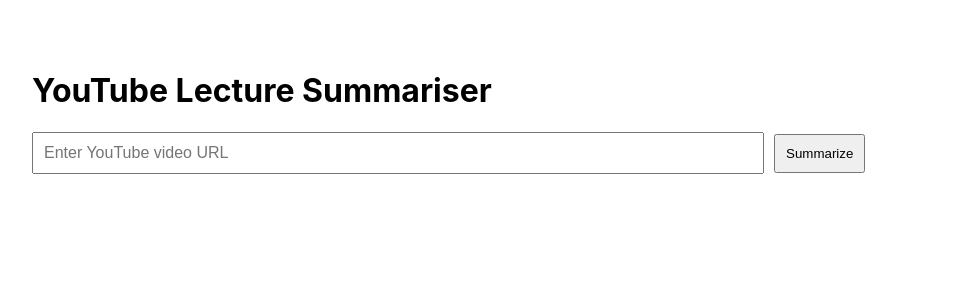
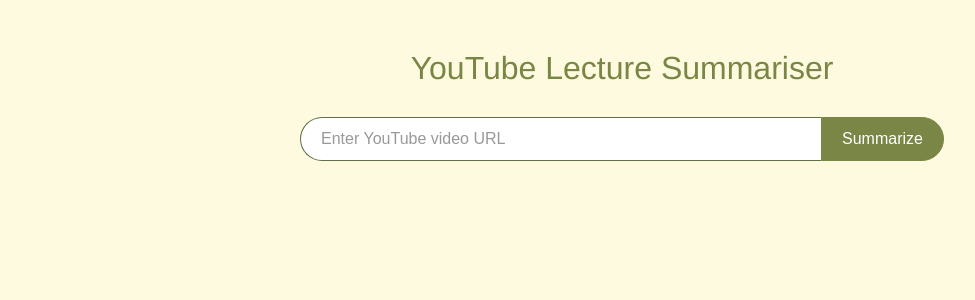
Before and after one commit to FlameBuster/yt-summarizer-frontend, a React (Create React App) app: page / in a window 1280 px wide. Shown: the top 300 px of the page, without its empty margins (18-993 px from the left). Built offline with nearby package versions, Linux system fonts and the light colour scheme.

Commit message:
Loading Bar

```diff
--- a/src/App.js
+++ b/src/App.js
@@ -1,14 +1,15 @@
 import React, { useState, useRef } from 'react';
 import axios from 'axios';
 import he from 'he';
-import LoadingBar from 'react-top-loading-bar'; // Import the loading bar
+import LoadingBar from 'react-top-loading-bar';
+import './App.css'; // Make sure the CSS file is imported
 
 function App() {
   const [videoURL, setVideoURL] = useState('');
   const [summary, setSummary] = useState('');
   const [loading, setLoading] = useState(false);
   const [error, setError] = useState(null);
-  const loadingBarRef = useRef(null); // Create a reference for the loading bar
+  const loadingBarRef = useRef(null);
 
   const handleSummarize = async () => {
     if (!videoURL) return;
@@ -16,7 +17,7 @@
     setLoading(true);
     setError(null);
     setSummary('');
-    loadingBarRef.current.continuousStart(); // Start the loading bar
+    loadingBarRef.current.continuousStart();
 
     try {
       const response = await axios.post('https://yt-summarizer-nhhe.onrender.com/summarize', { url: videoURL });
@@ -30,37 +31,42 @@
       }
     }
 
-    loadingBarRef.current.complete(); // Complete the loading bar
+    loadingBarRef.current.complete();
     setLoading(false);
   };
 
   return (
-    <div style={{ padding: '50px' }}>
-      {/* Loading bar component */}
+    <div className="container">
+      {/* Loading bar */}
       <LoadingBar color="#f11946" ref={loadingBarRef} />
 
       <h1>YouTube Lecture Summariser</h1>
+
+      <div className="input-container">
         <input
           type="text"
           placeholder="Enter YouTube video URL"
           value={videoURL}
           onChange={(e) => setVideoURL(e.target.value)}
-        style={{ width: '60%', padding: '10px', fontSize: '16px' }}
         />
-      <button onClick={handleSummarize} disabled={loading} style={{ padding: '10px', marginLeft: '10px' }}>
+        <button onClick={handleSummarize} disabled={loading}>
           {loading ? 'Summarizing...' : 'Summarize'}
         </button>
+      </div>
 
       {error && (
-        <div style={{ marginTop: '30px', color: 'red' }}>
+        <div className="error-message">
           <h3>Error:</h3>
           <p>{error}</p>
         </div>
       )}
+
       {summary && (
-        <div style={{ marginTop: '30px' }}>
-          <h2>Summary:</h2>
+        <div className="summary-container">
+          <h2 className="summary-title">Summary:</h2>
+          <div className="summary-bubble">
             <p>{he.decode(summary)}</p>
+          </div>
         </div>
       )}
     </div>
```
Lines whose indentation alone changed are shown as unchanged.
